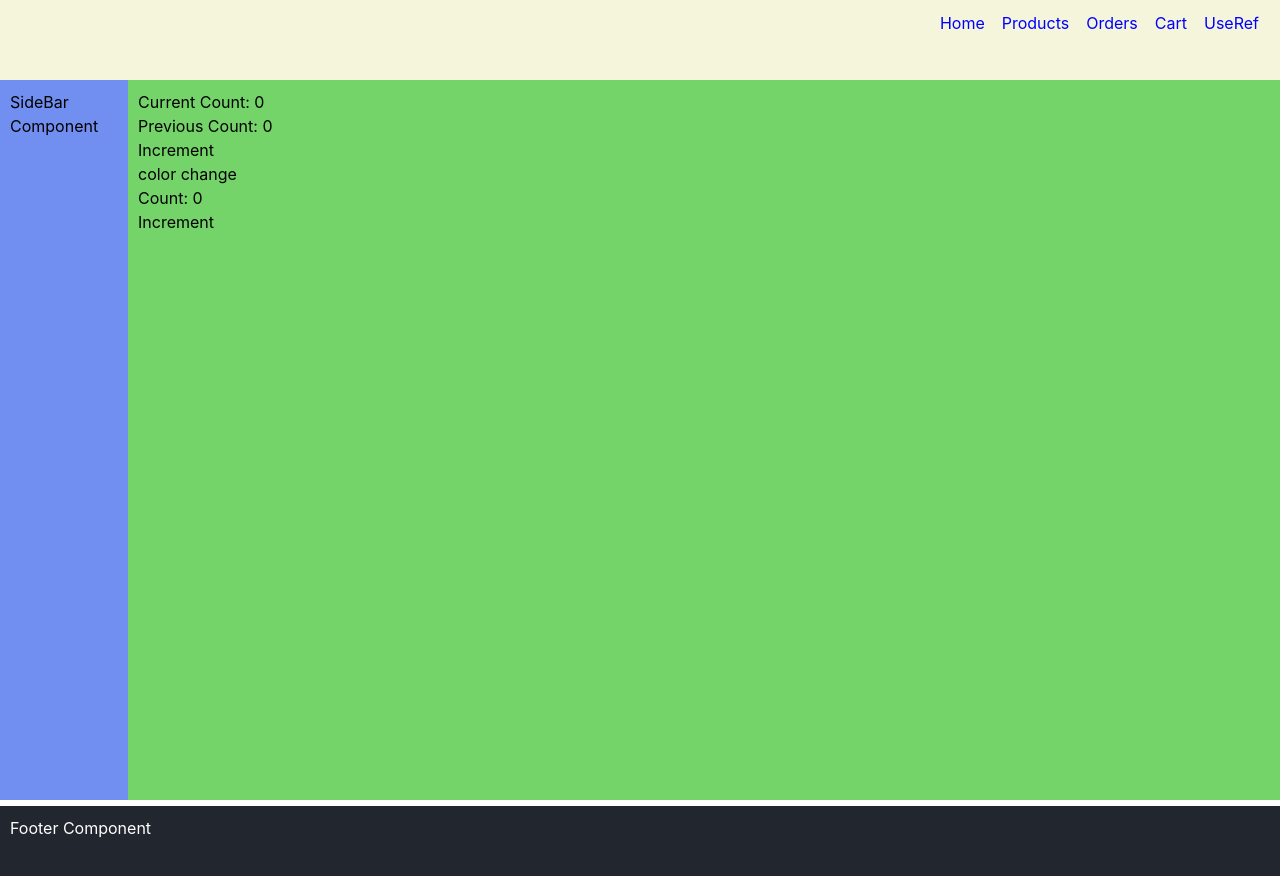
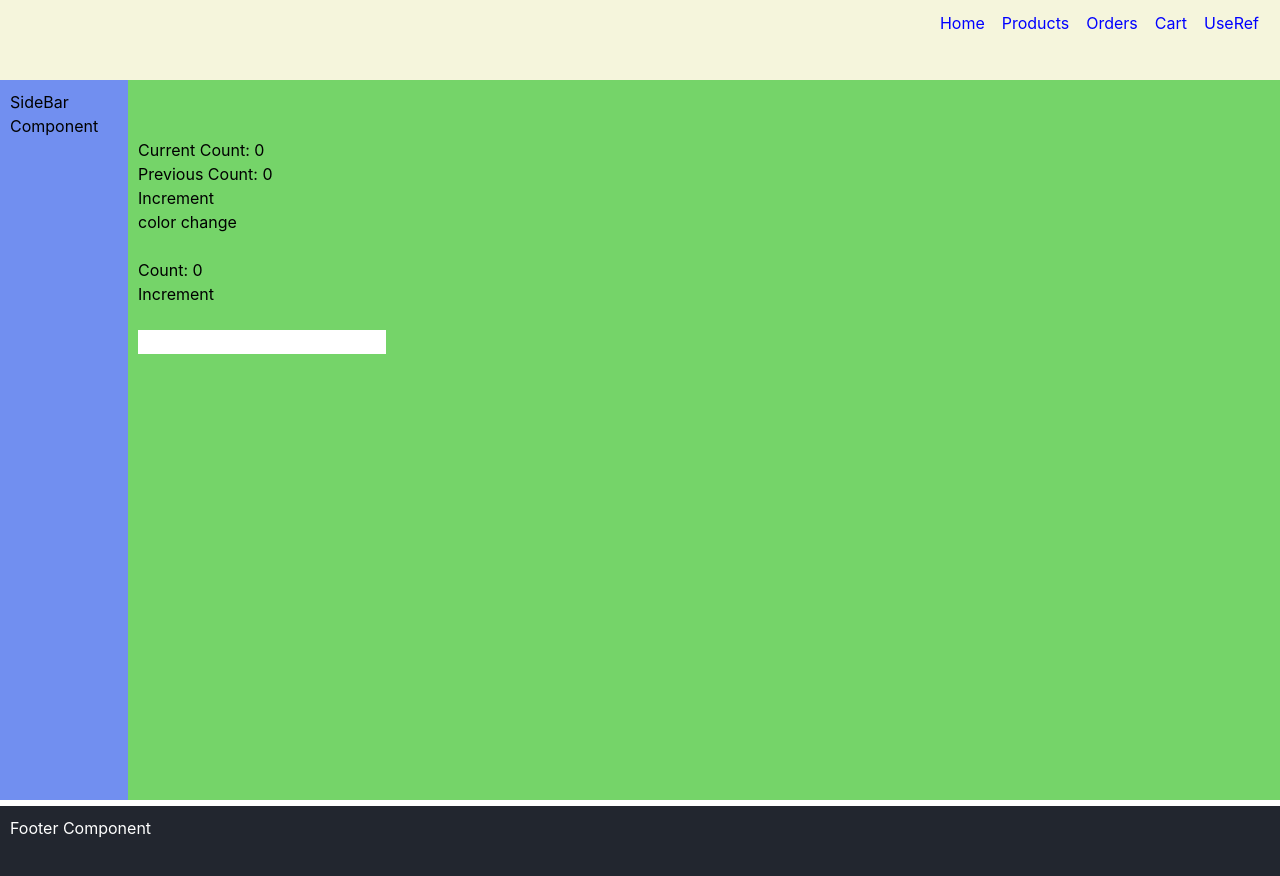
Before and after one commit to danukaem/e-com-reactJs, a React (Create React App) app: page /useRef in a window 1280 px wide. Shown: the top 876 px of the page. Built offline with nearby package versions, Linux system fonts and the light colour scheme.

Commit message:
UseContext

```diff
--- a/src/components/Content/Content.jsx
+++ b/src/components/Content/Content.jsx
@@ -1,13 +1,24 @@
-import React from "react";
+import React, { createContext, useState } from "react";
 import "./Content.css";
 import { Outlet } from "react-router-dom";
 
+export const ContentContext = createContext();
+
 function Content() {
+  const [val, setVal] = useState("");
+
+  const typeVal = (e) => {
+    setVal(e.target.value);
+  };
+
   return (
     <>
-      <div className="content-style-1 ">
-        <Outlet />
-      </div>
+      <ContentContext.Provider value={val}>
+        <div className="content-style-1 ">
+          <Outlet />
+          <input type="text" onChange={typeVal} />
+        </div>
+      </ContentContext.Provider>
     </>
   );
 }
--- a/src/components/Content/pages/UseRefPage.jsx
+++ b/src/components/Content/pages/UseRefPage.jsx
@@ -1,6 +1,9 @@
-import React, { useEffect, useRef, useState } from 'react'
+import React, { useContext, useEffect, useRef, useState } from "react";
+import { ContentContext } from "../Content";
 
 function UseRefPage() {
+  const typedval = useContext(ContentContext);
+
   const [count1, setcount1] = useState(0);
   const count1Ref = useRef(count1);
 
@@ -24,27 +27,31 @@ function UseRefPage() {
     prevCount.current = count;
     console.log("Current Count: ", count);
     console.log("prevCount.current: ", prevCount.current);
-
   }, [count]);
 
-    const refClick = () =>{
-      btn.current.style.color ='red';
-    }
+  const refClick = () => {
+    btn.current.style.color = "red";
+  };
 
   return (
     <div>
-
+      <label htmlFor="">{typedval}</label>
+      <br />
+      <br />
       <h1>Current Count: {count}</h1>
       <h2 ref={btn}>Previous Count: {prevCount.current}</h2>
       <button onClick={() => setCount(count + 1)}>Increment</button>
       <br />
       <button onClick={refClick}>color change</button>
       <br />
+      <br />
 
       <h1>Count: {count1}</h1>
       <button onClick={() => setcount1(count1 + 1)}>Increment</button>
+      <br />
+      <br />
     </div>
   );
 }
 
-export default UseRefPage
+export default UseRefPage;
```
Lines whose indentation alone changed are shown as unchanged.
